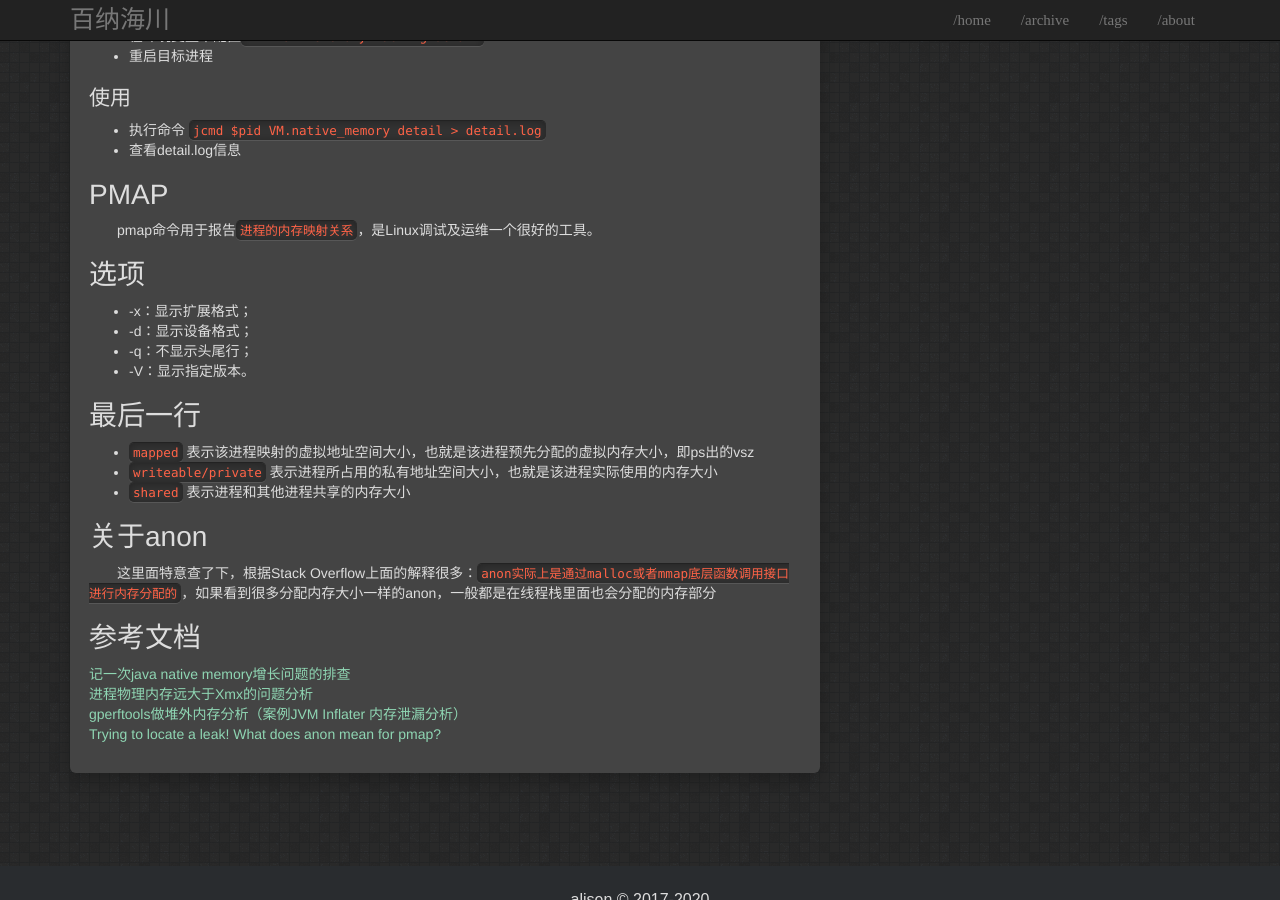
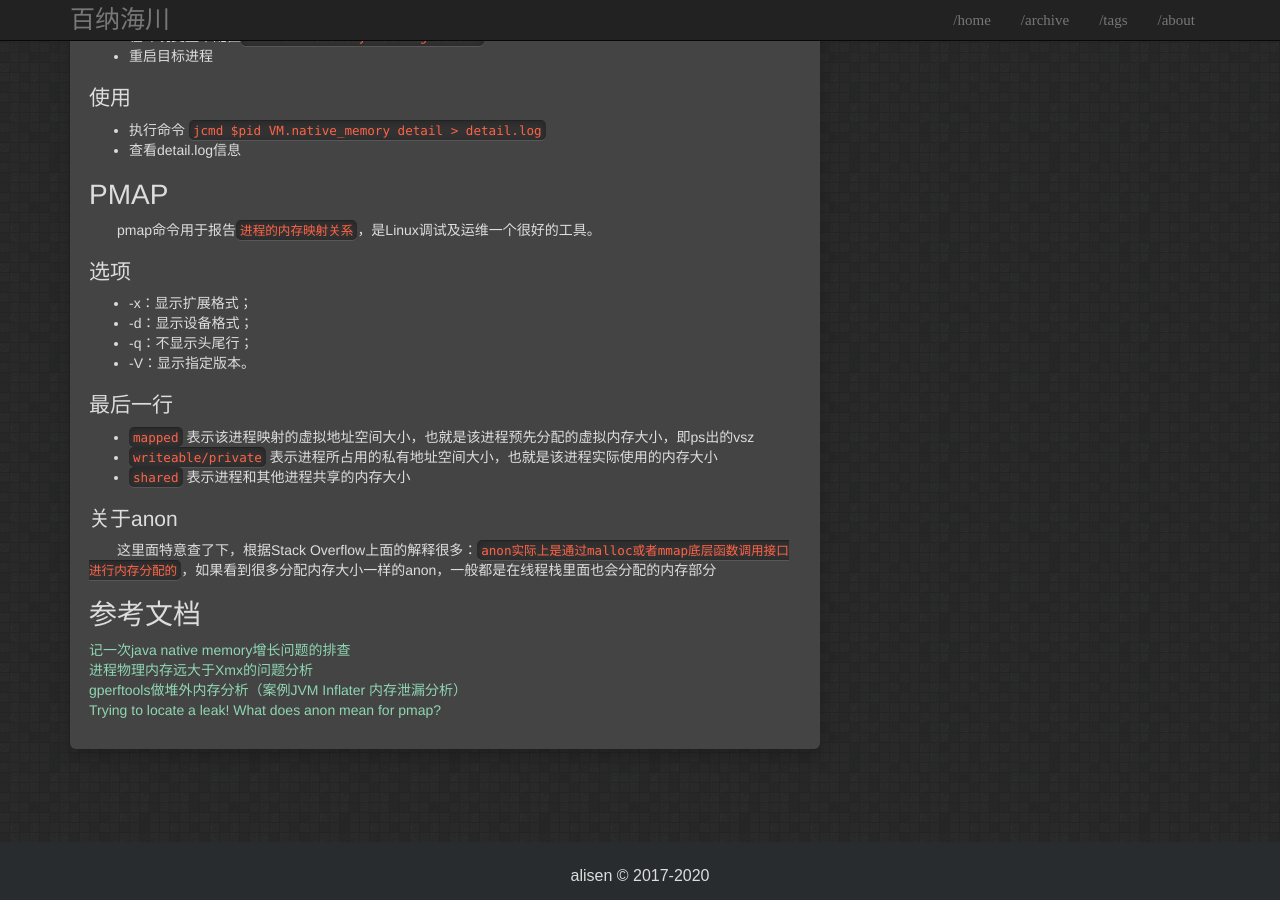
Before and after one commit to igithu/summary, a Jekyll site: the page built from _posts/2018-04-14-jvm-memory-tools.md, in a window 1280 px wide and 900 px high, scrolled down 968 px. Built offline with Jekyll 4.4.1, drawn with Linux system fonts in a browser that asks for light colours.

```diff
--- a/_posts/2018-04-14-jvm-memory-tools.md
+++ b/_posts/2018-04-14-jvm-memory-tools.md
@@ -32,18 +32,18 @@ tags: jvm
 # PMAP
 &emsp;&emsp;pmap命令用于报告`进程的内存映射关系`，是Linux调试及运维一个很好的工具。
 
-# 选项
+## 选项
 * -x：显示扩展格式；
 * -d：显示设备格式；
 * -q：不显示头尾行；
 * -V：显示指定版本。
 
-# 最后一行
+## 最后一行
 * `mapped` 表示该进程映射的虚拟地址空间大小，也就是该进程预先分配的虚拟内存大小，即ps出的vsz
 * `writeable/private` 表示进程所占用的私有地址空间大小，也就是该进程实际使用的内存大小
 * `shared` 表示进程和其他进程共享的内存大小
 
-# 关于anon
+## 关于anon
 &emsp;&emsp;这里面特意查了下，根据Stack Overflow上面的解释很多：`anon实际上是通过malloc或者mmap底层函数调用接口进行内存分配的`，如果看到很多分配内存大小一样的anon，一般都是在线程栈里面也会分配的内存部分
 
 
```
